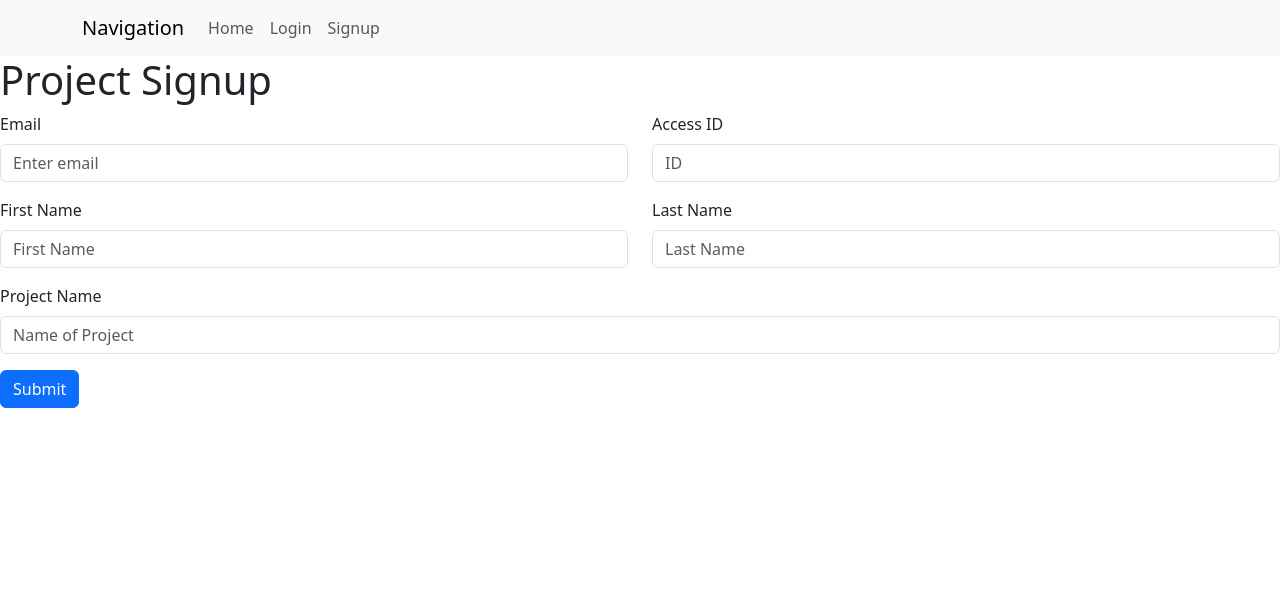
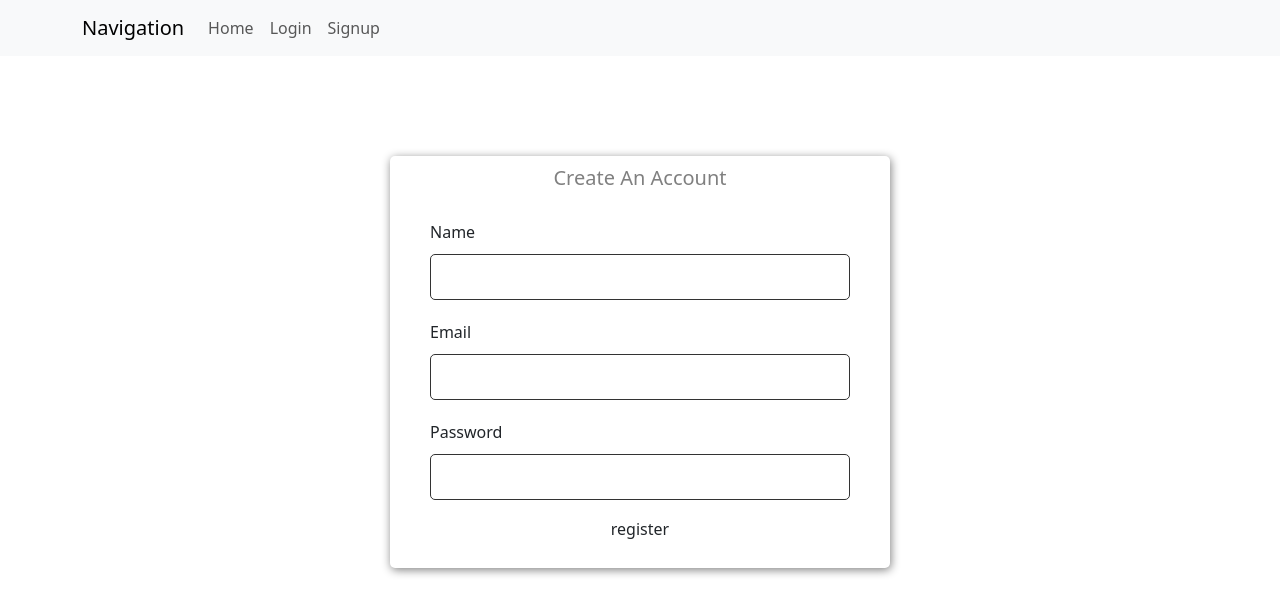
Before and after one commit to mushikhan1102/timeslot_registration, a React (Create React App) app: page /signup in a window 1280 px wide. Shown: the top 614 px of the page. Built offline with nearby package versions, Linux system fonts and the light colour scheme.

Commit message:
runnings login-signup

```diff
--- a/package.json
+++ b/package.json
@@ -11,7 +11,8 @@
     "react": "^18.2.0",
     "react-bootstrap": "^2.10.1",
     "react-dom": "^18.2.0",
-    "react-router-dom": "^6.22.2",
+    "react-helmet": "^6.1.0",
+    "react-router-dom": "^6.22.3",
     "react-scripts": "5.0.1",
     "web-vitals": "^2.1.4"
   },
--- a/src/App.js
+++ b/src/App.js
@@ -4,14 +4,22 @@ import Home from "./pages/Home";
 import Login from "./pages/Login";
 import Signup from "./pages/Signup";
 import 'bootstrap/dist/css/bootstrap.min.css';
+import PrivateRoute from "./components/PrivateRoute";
 
 function App() {
   return (
 
     <Routes>
-      <Route path="/" element={<Home/>} />
       <Route path="/login" element={<Login/>} />
       <Route path="/signup" element={<Signup/>} />
+
+      <Route element={<PrivateRoute />}>
+                {
+                    //<Route exact path='/Home' element={< Home />}></Route>
+                }
+
+            </Route>
+            <Route exact path="/" element={< Home />}></Route>
 
 
 
--- /dev/null
+++ b/src/components/PrivateRoute.js
@@ -0,0 +1,10 @@
+import { Outlet, Navigate } from 'react-router-dom'
+
+const PrivateRoutes = () => {
+    let auth = {'token':false}
+    return(
+        auth.token ? <Outlet/> : <Navigate to="/login"/>
+    )
+}
+
+export default PrivateRoutes
--- a/src/firebase.js
+++ b/src/firebase.js
@@ -1,9 +1,12 @@
 // Import the functions you need from the SDKs you need
 import { initializeApp } from "firebase/app";
+import { getAuth } from "firebase/auth";
+import { getFirestore } from "firebase/firestore";
+import { getStorage } from "firebase/storage";
 // TODO: Add SDKs for Firebase products that you want to use
 // https://firebase.google.com/docs/web/setup#available-libraries
 
-import{getAuth, createUserWithEmailAndPassword} from "firebase/auth"
+import{createUserWithEmailAndPassword} from "firebase/auth"
 
 // Your web app's Firebase configuration
 const firebaseConfig = {
@@ -18,4 +21,7 @@ const firebaseConfig = {
 // Initialize Firebase
 const app = initializeApp(firebaseConfig);
 const auth = getAuth(app);
-export{app, auth}
+const db = getFirestore(app);
+const storage = getStorage(app);
+
+export { app, auth, db, storage };
--- a/src/pages/Login.js
+++ b/src/pages/Login.js
@@ -1,73 +1,84 @@
-import React from 'react';
 import Navigation from '../components/nav_bar';
-import "./styles.css"
-import {auth, app} from '../firebase';
-import { signInWithEmailAndPassword } from 'firebase/auth';
-import {useState} from 'react';
+import React, { useState } from "react";
+import { signInWithEmailAndPassword } from "firebase/auth";
+import { auth, db } from "../firebase";
+import { updateDoc, doc } from "firebase/firestore";
+import { useNavigate } from "react-router-dom";
+import './styles.css';
+const Login = () => {
+  const [data, setData] = useState({
+    email: "",
+    password: "",
+    error: null,
+    loading: false,
+  });
 
+  const history = useNavigate();
 
+  const { email, password, error, loading } = data;
 
-const Login = () => {
+  const handleChange = (e) => {
+    setData({ ...data, [e.target.name]: e.target.value });
+  };
 
-  const {email, setEmail}= useState('');
-  const {password, setPassword}= useState('');
-  const signIn = (e) => {
-    createUserWithEmailAndPassword(auth, email, password)
-  .then((userCredential) => {
-    // Signed up
-    console.log(userCredential);
-    // ...
-  })
-  .catch((error) => {
-    console.log(error)
-    // ..
+  const handleSubmit = async (e) => {
+    e.preventDefault();
+    setData({ ...data, error: null, loading: true });
+    if (!email || !password) {
+      setData({ ...data, error: "All fields are required" });
+    }
+    try {
+      const result = await signInWithEmailAndPassword(auth, email, password);
+
+      await updateDoc(doc(db, "users", result.user.uid), {
+        isOnline: true,
       });
+      setData({
+        email: "",
+        password: "",
+        error: null,
+        loading: false,
+      });
+      history("/");
+    } catch (err) {
+      setData({ ...data, error: err.message, loading: false });
     }
-
-return(
-
+  };
+  return (
     <>
-
     <Navigation></Navigation>
-    <div className="container-signin">
-        <section class="wrapper">
-            <div class="heading">
-
-                <h1 class="text text-large">
-                    <strong>Sign In</strong>
-                </h1>
-
-                <p class="text text-normal"> New User?
-                    <span> <a href="/Signup" class= "text text-links"> Create Account </a>
-                    </span>
-                </p>
-
+    <section>
+      <h3>Log into your Account</h3>
+      <form className="form" onSubmit={handleSubmit}>
+        <div className="input_container">
+          <label htmlFor="email">Email</label>
+          <input
+            type="text"
+            name="email"
+            value={email}
+            onChange={handleChange}
+          />
         </div>
-
-            <form onSubmit={signIn}>
-                <div class="input-control">
-
+        <div className="input_container">
+          <label htmlFor="password">Password</label>
           <input
-                    type="email" placeholder="Enter Email" value={email}
-                    onChange ={(e)=> setEmail(e.target.value)} class="input-field"></input>
+            type="password"
+            name="password"
+            value={password}
+            onChange={handleChange}
+          />
         </div>
-
-                <div class="input-control">
-                    <input
-                    type="Access ID" placeholder="Enter Access ID" value={password}
-                    onChange ={(e)=> setPassword(e.target.value)} class="input-field"></input>
-
+        {error ? <p className="error">{error}</p> : null}
+        <div className="btn_container">
+          <button className="btn" disabled={loading}>
+            {loading ? "Logging in ..." : "Login"}
+          </button>
         </div>
-
-                <button type="submit" name="submit" class="input-submit" value="Sign in">Sign In</button>
       </form>
     </section>
-    </div>
 
     </>
-
   );
-
 };
 
 export default Login;
--- a/src/pages/Signup.js
+++ b/src/pages/Signup.js
@@ -1,72 +1,94 @@
-import React from 'react';
-import Button from 'react-bootstrap/Button';
-import Col from 'react-bootstrap/Col';
-import Form from 'react-bootstrap/Form';
-import Row from 'react-bootstrap/Row';
-import {useState} from 'react';
+import React, {useState} from 'react';
+import { createUserWithEmailAndPassword } from "firebase/auth";
+import { auth, db } from "../firebase";
+import { setDoc, doc, Timestamp } from "firebase/firestore";
+import { useNavigate } from "react-router-dom";
 import Navigation from '../components/nav_bar';
-import FormText from 'react-bootstrap/FormText';
-import {auth, app} from '../firebase';
-import { signInWithEmailAndPassword } from 'firebase/auth';
+import './styles.css';
+const Signup = () => {
+    const [data, setData] = useState({
 
-const Signup = () => {
+        name: "",
+        email: "",
+        password: "",
+        error: null,
+        leading: false,
 
-  const {email, setEmail} = useState('');
-  const {AccessID, setAccessID} = useState('');
-  const {firstName, setFirstName} = useState('');
-  const {lastName, setLastName} = useState('');
-  const {proj, setProj} = useState('');
+    })
 
-return(
+    const history = useNavigate();
 
-    <>
+    const handleChange = (e) => {
+        setData({ ...data, [e.target.name]: e.target.value });
+      };
 
-    <Navigation></Navigation>
-    <h1>Project Signup</h1>
+      const handleSubmit = async (e) => {
+        e.preventDefault();
+        setData({ ...data, error: null, loading: true });
+        if (!name || !email || !password) {
+          setData({ ...data, error: "All fields are required" });
+        }
+        try {
+          const result = await createUserWithEmailAndPassword(
+            auth,
+            email,
+            password
+          );
+          await setDoc(doc(db, "users", result.user.uid), {
+            uid: result.user.uid,
+            name,
+            email,
+            createdAt: Timestamp.fromDate(new Date()),
+            isOnline: true,
+          });
+          setData({
+            name: "",
+            email: "",
+            password: "",
+            error: null,
+            loading: false,
+          });
+          history("/");
+        } catch (err) {
+          setData({ ...data, error: err.message, loading: false });
+        }
 
-    <Form>
-      <Row className="mb-3">
-        <Form.Group as={Col} controlId="formGridEmail">
-          <Form.Label>Email</Form.Label>
-          <Form.Control type="email" placeholder="Enter email" />
-        </Form.Group>
-
-        <Form.Group as={Col} controlId="formGridID">
-          <Form.Label>Access ID</Form.Label>
-          <Form.Control type="password" placeholder="ID" />
-        </Form.Group>
-      </Row>
-
-      <Row className="mb-3">
-
-      <Form.Group as={Col} controlId="formGridFirstName">
-        <Form.Label>First Name</Form.Label>
-        <Form.Control placeholder="First Name" />
-      </Form.Group>
-
-      <Form.Group as={Col} controlId="formGridLastName">
-        <Form.Label>Last Name</Form.Label>
-        <Form.Control placeholder="Last Name" />
-      </Form.Group>
-
-      </Row>
-
-      <Form.Group className="mb-3" controlId="formGridprojectName">
-        <Form.Label>Project Name</Form.Label>
-        <Form.Control placeholder="Name of Project" />
-      </Form.Group>
-
-      <Button variant="primary" type="submit">
-        Submit
-      </Button>
-    </Form>
+      };
 
 
+    const {name, email, password, error, loading} = data;
+    return(
+      <>
+      <Navigation></Navigation>
 
+        <section>
+      <h3>Create An Account</h3>
+      <form className="form" onSubmit={handleSubmit}>
+
+        <div className="input_container">
+          <label htmlFor="name">Name</label>
+          <input type="text" name="name" value={name} onChange={handleChange} />
+
+        </div>
+        <div className="input_container">
+          <label htmlFor="email">Email</label>
+          <input type="text" name="email" value={email} onChange={handleChange}/>
+        </div>
+        <div className="input_container">
+          <label htmlFor="password">Password</label>
+          <input type="password" name="password" value={password} onChange={handleChange}/>
+        </div>
+       {error ? <p className="error">{error}</p> : null}
+        <div className="btn_container">
+        <button className="btn" disabled={loading}>{loading ? "registering in ..." : "register"}
+
+          </button>
+        </div>
+
+      </form>
+    </section>
     </>
-
-);
-
-};
+    )
+}
 
 export default Signup;
--- a/src/pages/styles.css
+++ b/src/pages/styles.css
@@ -1,3 +1,17 @@
+* {
+    box-sizing: border-box;
+  }
+
+:root {
+    --color-1: #242526;
+    --color-2: white;
+    --color-3: #0084ff;
+    --color-4: grey;
+    --color-5: #eb4034;
+    --color-6: #333;
+  }
+
+
 .container-signin{
     display: flex;
     justify-content: center;
@@ -71,3 +85,55 @@
     text-decoration: none;
     color: white;
 }
+
+section {
+    max-width: 500px;
+    margin: 0 auto;
+    margin-top: 100px;
+    box-shadow: 1px 2px 10px var(--color-4);
+    padding: 10px 20px;
+    border-radius: 5px;
+  }
+  section h3 {
+    text-align: center;
+    font-size: 20px;
+    color: var(--color-4);
+  }
+  /* Register */
+  section .form {
+    margin-top: 30px;
+    padding: 0px 20px;
+  }
+  .input_container {
+    margin-top: 20px;
+  }
+  .input_container input {
+    width: 100%;
+    padding: 10px;
+    outline: none;
+    margin-top: 10px;
+    border: 1px solid var(--color-6);
+    border-radius: 5px;
+  }
+  .btn_container {
+    margin: 10px 0px;
+    text-align: center;
+  }
+  .btn {
+    padding: 10px;
+    border-radius: 5px;
+    outline: none;
+    border: 1px solid var(--color-4);
+    background: var(--color-1);
+    color: var(--color-2);
+    cursor: pointer;
+    transition: 0.3s ease-in-out all;
+    font-size: 16px;
+  }
+  .btn:hover {
+    transform: scale(1.05);
+  }
+  .error {
+    text-align: center;
+    color: var(--color-5);
+  }
```
Also changed, not shown: 1 other file (tests, documents, lock files or other folders). Lines whose indentation alone changed are shown as unchanged.
